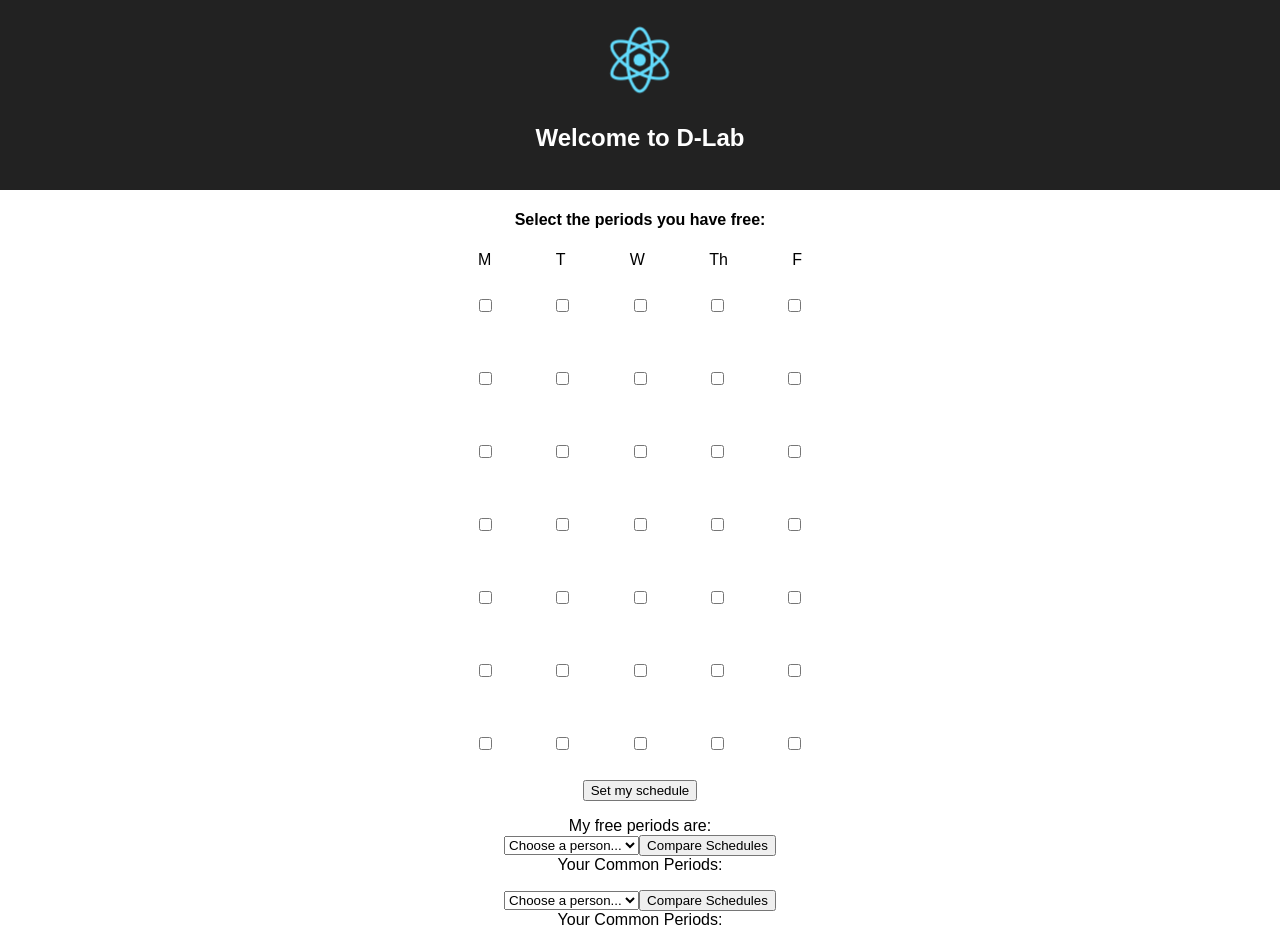
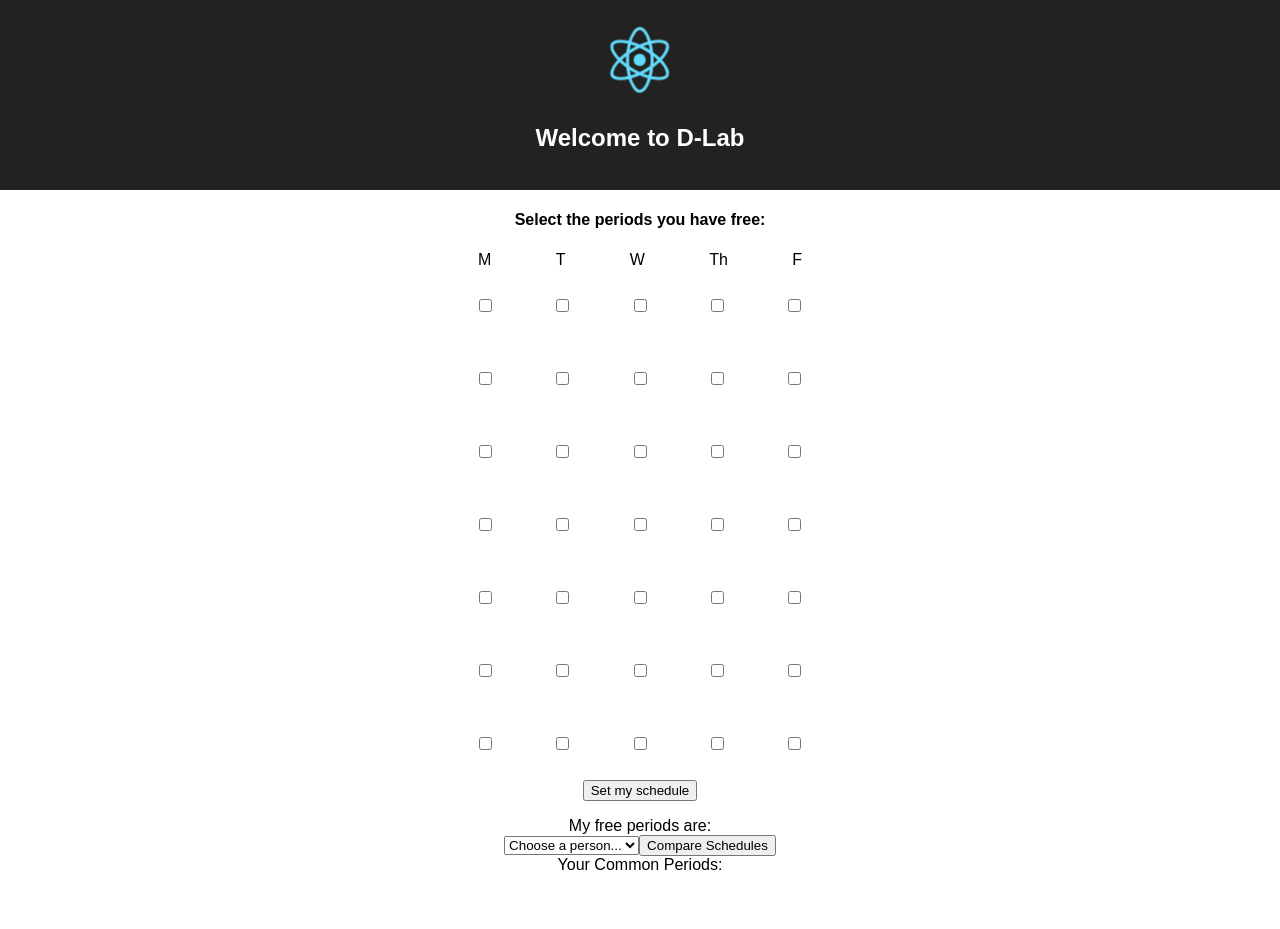
Before and after one commit to lkamshad/dlab, a React (Create React App) app: page / in a window 1280 px wide. After the commit the page ends 890 px from the top, so only its background shows below. Built offline with nearby package versions, Linux system fonts and the light colour scheme.

Commit message:
commiting

```diff
--- a/public/index.html
+++ b/public/index.html
@@ -19,7 +19,7 @@
       work correctly both with client-side routing and a non-root public URL.
       Learn how to configure a non-root public URL by running `npm run build`.
     -->
-    <title>React App</title>
+    <title>D-Lab</title>
   </head>
   <body>
     <noscript>
--- a/src/App.js
+++ b/src/App.js
@@ -12,7 +12,6 @@ class App extends Component {
           <h2>Welcome to D-Lab</h2>
         </div>
         <AddSchedules />
-        <CheckSchedules />
       </div>
     )
   }
```
